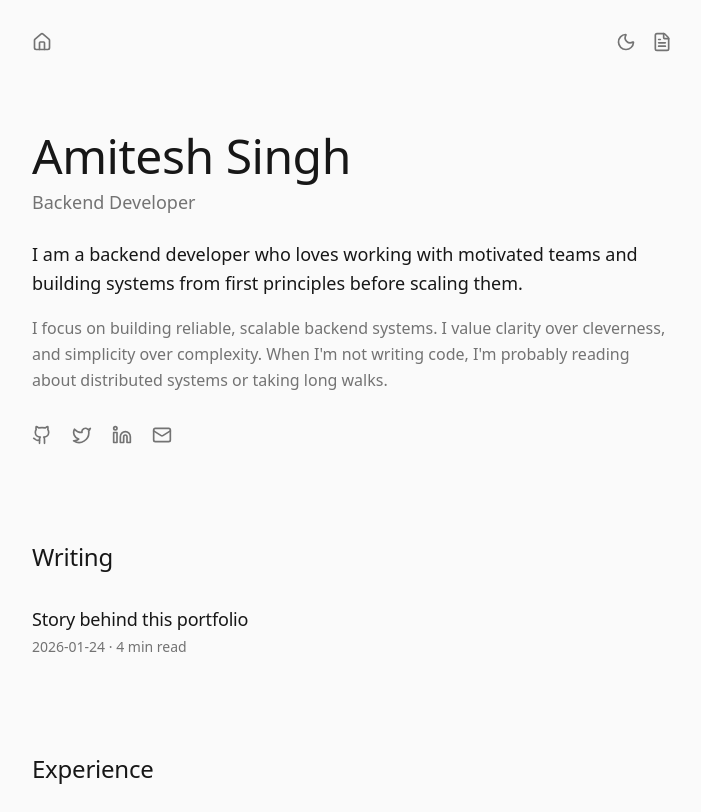
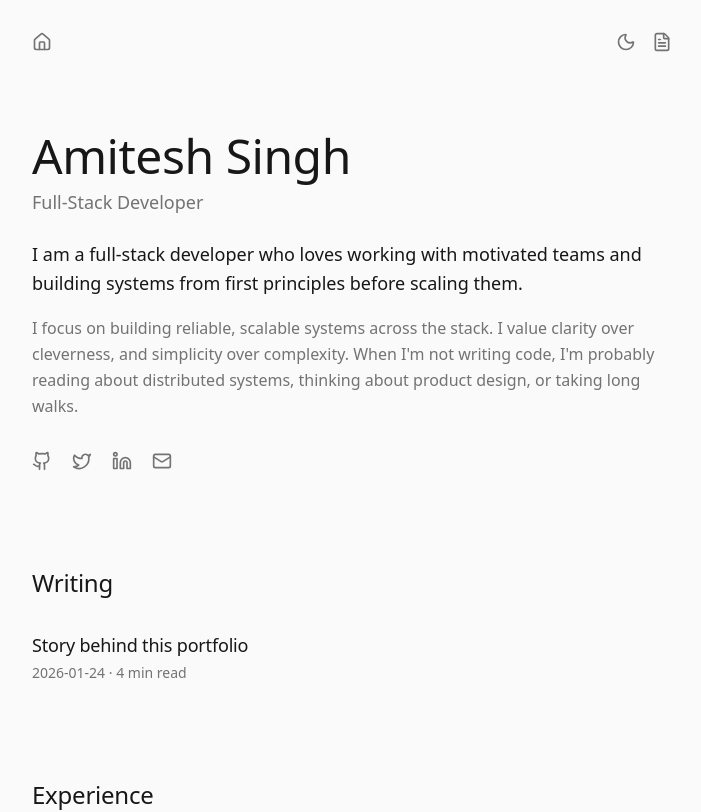
Before and after one commit to DevDesignAmitesh/minimal-portfolio, a Next.js app: page / in a window 1280 px wide. Shown: the top 812 px of the page, without its empty margins (288-989 px from the left). Built offline with nearby package versions, Linux system fonts and the light colour scheme.

Commit message:
updated data for full stack dev

```diff
--- a/src/app/layout.tsx
+++ b/src/app/layout.tsx
@@ -20,19 +20,19 @@ export const metadata: Metadata = {
     template: "%s · Amitesh Singh",
   },
   description:
-    "Backend developer who builds systems from first principles and scales them with care. A calm personal notebook on the internet.",
+    "Full-stack developer who builds systems from first principles and scales them with care. A calm personal notebook on the internet.",
   metadataBase: new URL("https://baap.one"),
   openGraph: {
     title: "Amitesh Singh",
     description:
-      "Backend developer who builds systems from first principles and scales them with care.",
+      "Full-stack developer who builds thoughtful systems from first principles and scales them with care.",
     type: "website",
   },
   twitter: {
     card: "summary",
     title: "Amitesh Singh",
     description:
-      "Backend developer who builds systems from first principles and scales them with care.",
+      "Full-stack developer who builds thoughtful systems from first principles and scales them with care.",
   },
 };
 
--- a/src/data/data.ts
+++ b/src/data/data.ts
@@ -1,8 +1,12 @@
 export const data = {
   name: "Amitesh Singh",
-  title: "Backend Developer",
+  title: "Full-Stack Developer",
+
   tagline:
-    "I am a backend developer who loves working with motivated teams and building systems from first principles before scaling them.",
+    "I am a full-stack developer who loves working with motivated teams and building systems from first principles before scaling them.",
+
+  about:
+    "I focus on building reliable, scalable systems across the stack. I value clarity over cleverness, and simplicity over complexity. When I'm not writing code, I'm probably reading about distributed systems, thinking about product design, or taking long walks.",
 
   inspirations: [
     {
@@ -14,9 +18,6 @@ export const data = {
       url: "https://www.kshv.me/",
     },
   ],
-
-  about:
-    "I focus on building reliable, scalable backend systems. I value clarity over cleverness, and simplicity over complexity. When I'm not writing code, I'm probably reading about distributed systems or taking long walks.",
 
   socialLinks: {
     github: "https://github.com/devDesignAmitesh/",
```
